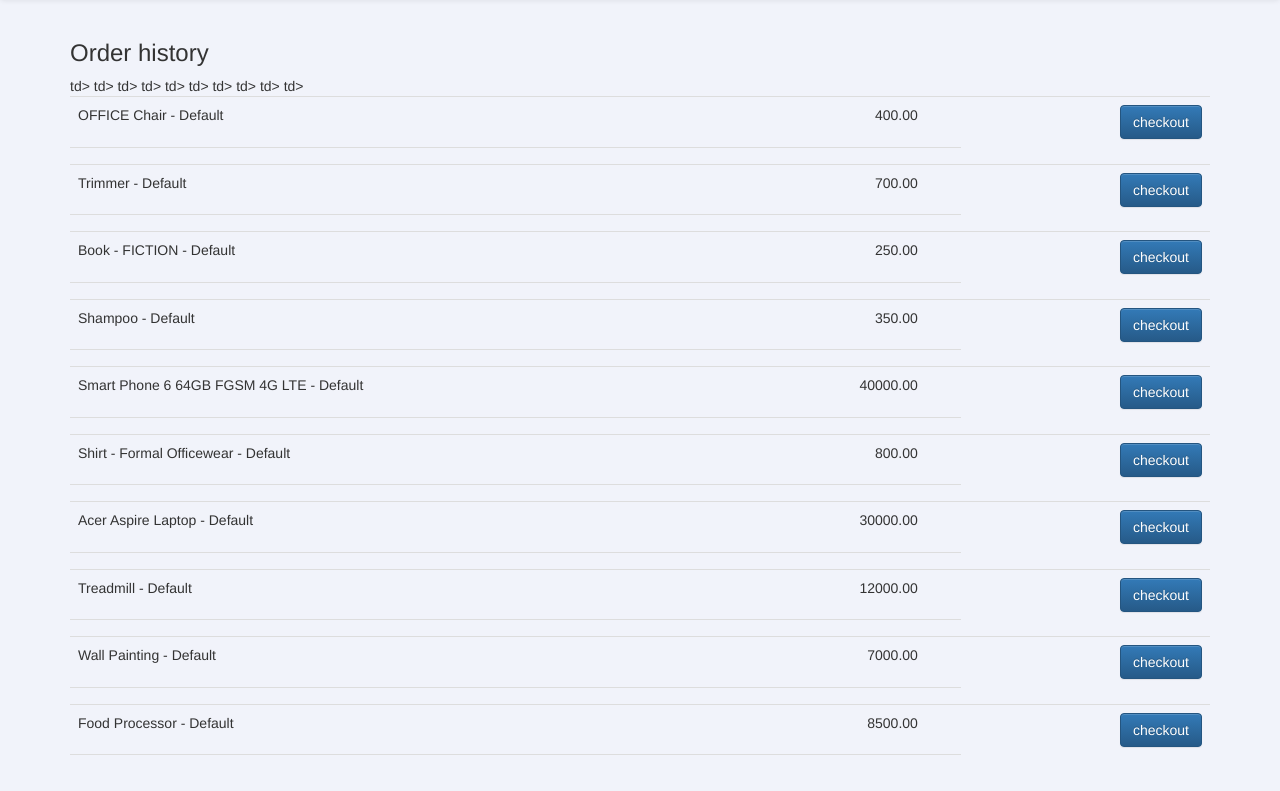
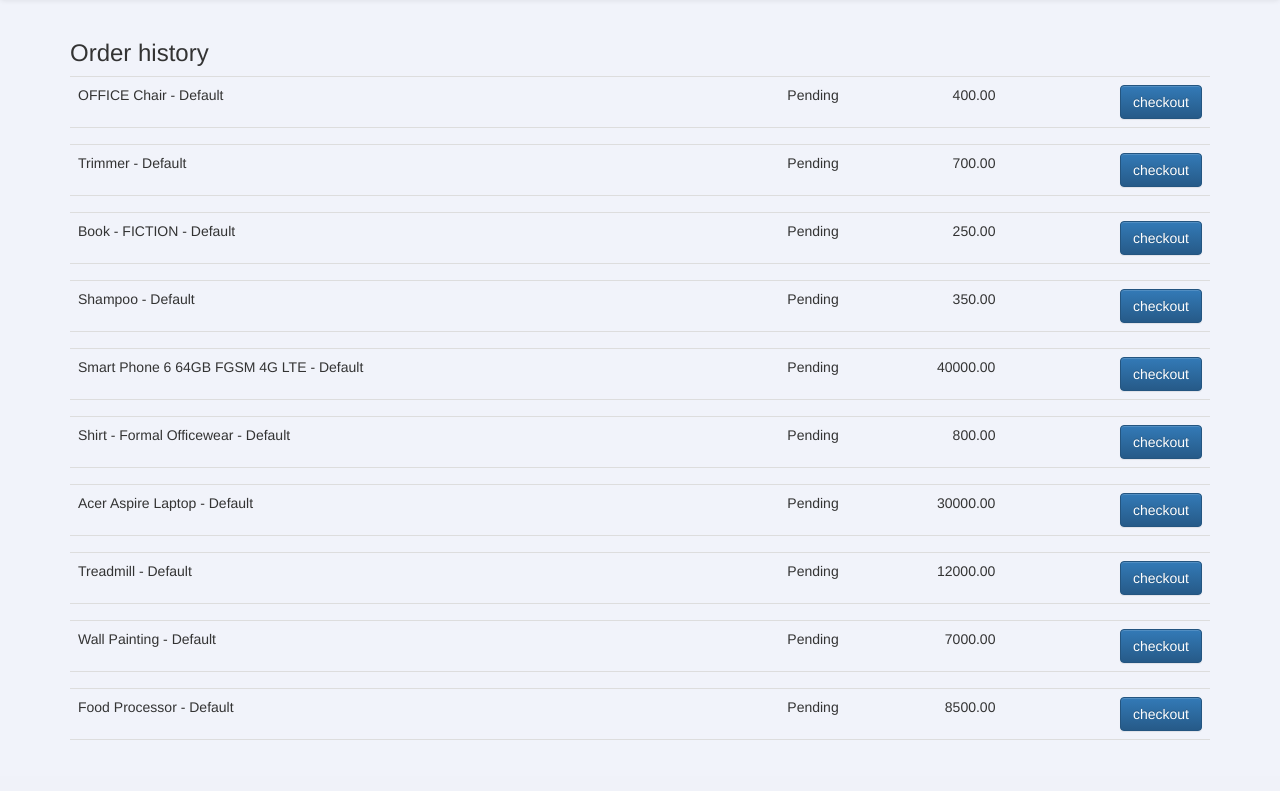
Before and after one commit to manojbalaji1/En-kart, a Django app: page /myshop/order_history/ in a window 1280 px wide. Shown: the part 57-848 px from the top of the page. After the commit the page ends 797 px from the top, so only its background shows below. Run offline with Django 3.2, Linux system fonts and the light colour scheme; some libraries are stand-ins or nearby versions.

Commit message:
removing td

```diff
--- a/myshop/templates/myshop/order_history.html
+++ b/myshop/templates/myshop/order_history.html
@@ -26,20 +26,18 @@
 
 <div class="container">
     <span> <h3> Order history </h3></span>
-<table class="table">
+    <table class="table">
         {% for o in order %}
         <tr>
             <!--<td class="text-left" id="order_id">{{order.invoice_no}}</td>-->
         <td class="text-left" id="order_data">{{ o.name }}</td>
-        <td class="text-right" id="order_status">{{ o.status }}</td>
+        <td class="text-right" id="order_status">Pending</td>
         <td class="text-right" >{{ o.amount }}</td>
-        <td class="text-right">{{ o.total_products }}</td>
-        <td class="text-right">{{ o.total_products }}</td>
-        <td class="text-right" href="http://localhost:8000/myshop/cancel/{{o.due_amount}}"><input type="button" name="Checkout" value="checkout" class="btn btn-primary" id="checkout"></a></tr>td>
+        <td class="text-right" href="http://localhost:8000/myshop/cancel/{{o.amount}}"><input type="button" name="Checkout" value="checkout" class="btn btn-primary" id="checkout"></a></td>
         </tr>
 
         <tr>
-                <td colspan="4" class="text-right"><a href="http://localhost:8000/myshop/payment_gateway/{{o.due_amount}}"></a></span></td>
+                <td colspan="4" class="text-right"><a href="http://localhost:8000/myshop/payment_gateway/{{o.amount}}"></a></span></td>
         </tr>
     {% endfor %}
 </table>
```
